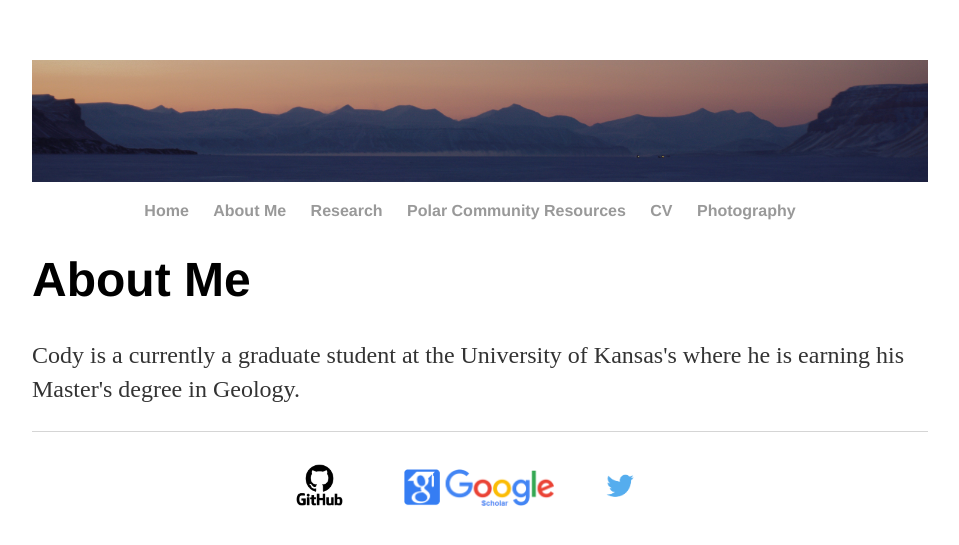
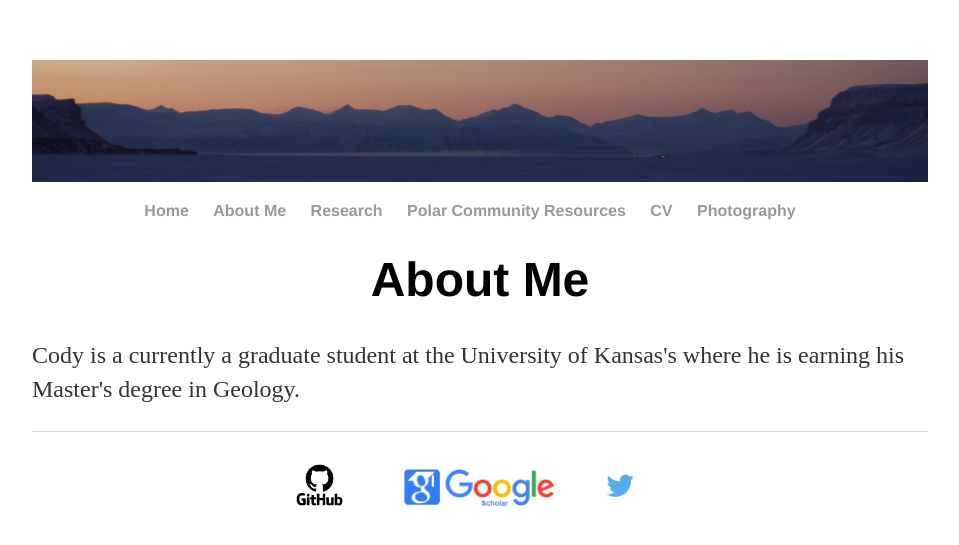
Before and after one commit to Cbarnett207/CBarnett207.github.io, a Jekyll site: the page built from about/index.html, in a window 1280 px wide. Shown: the top 545 px of the page, without its empty margins (160-1119 px from the left). Built offline with Jekyll 4.4.1, drawn with Linux system fonts in a browser that asks for light colours.

Commit message:
Update index.html

```diff
--- a/about/index.html
+++ b/about/index.html
@@ -3,6 +3,7 @@ layout: default
 title: Cody Barnett | About
 ---
 <div class="blurb">
-  <div align="left"><h1>About Me</h1>
+  <div align="center"><h1>About Me</h1></div>
+  <div align="left">
     <p>Cody is a currently a graduate student at the University of Kansas's where he is earning his Master's degree in Geology. </p>
 </div><!-- /.blurb -->
```
